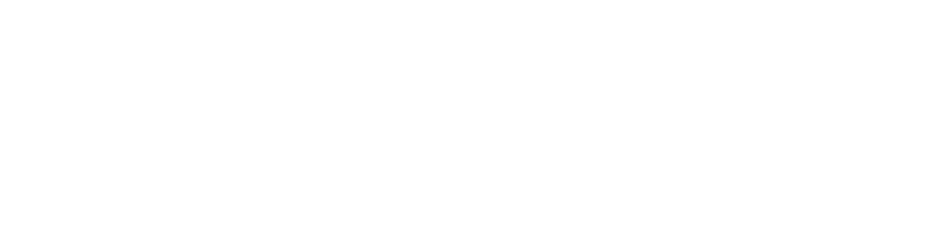
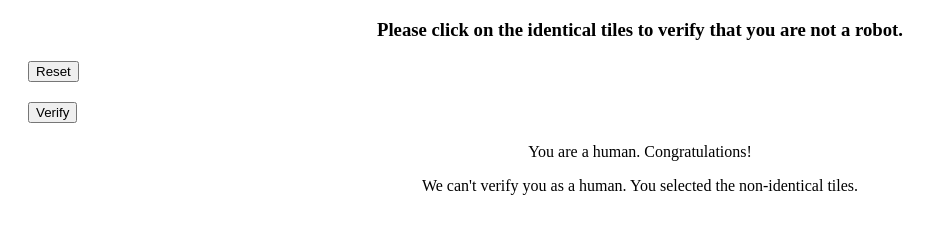
Before and after one commit to acciojob/I-am-not-a-robot-supiimishra01, a website: page main.html in a window 1280 px wide. Shown: the whole page, without its empty margins (0-937 px from the left). Drawn offline with Linux system fonts and the light colour scheme.

Commit message:
created a submission

```diff
--- a/main.html
+++ b/main.html
@@ -10,7 +10,27 @@
   <body>
     <main>
       <!-- solution start -->
+		<div>
+		<h3 id="h">Please click on the identical tiles to verify that you are not a robot.</h3>
+      <!-- <div class="flex">
 
+		  <img class="img1" src="" alt="">
+		  <div class="img2"><img src="" alt=""></div>
+		  <div class="img3"><img src="" alt=""></div>
+		  <div class="img4"><img src="" alt=""></div>
+		  <div class="img5"><img src="" alt=""></div>
+
+	  </div>
+ -->
+
+		  <button id="reset">Reset</button>
+		  <button id="verify">Verify</button>
+
+
+		  <p id="para">You are a human. Congratulations!</p>
+		  <p id="para">We can't verify you as a human. You selected the non-identical tiles.</p>
+
+		</div>
       <!-- solution end -->
     </main>
     <script src="./script.js"></script>
--- a/script.js
+++ b/script.js
@@ -1 +1,9 @@
 //your code here
+let imageArray = ['img1','img2','img3','img4','img5']
+
+const main = document.querySelector('main');
+let tile= document.createElement('img');
+
+imageArray.forEach(()=>{
+
+})
--- a/styles.css
+++ b/styles.css
@@ -37,4 +37,11 @@
 
 button {
   margin: 20px;
+	display:flex;
+	justify-content:center;
+	align-items:center;
 }
+
+h3{
+	text-align:center;
+}
```
